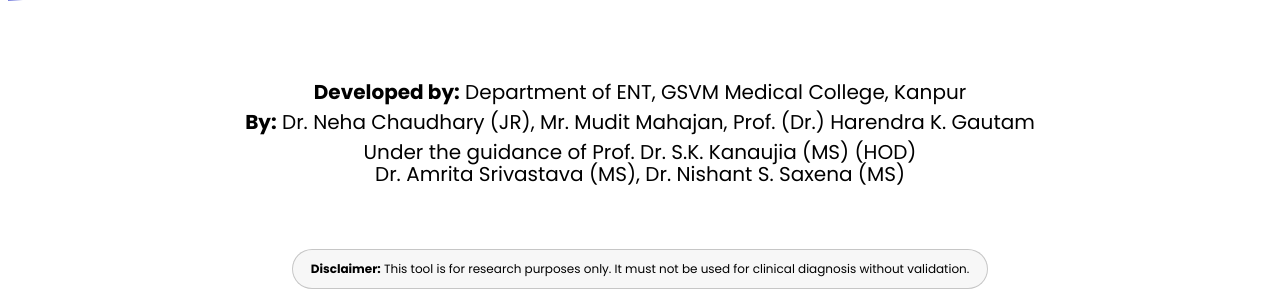
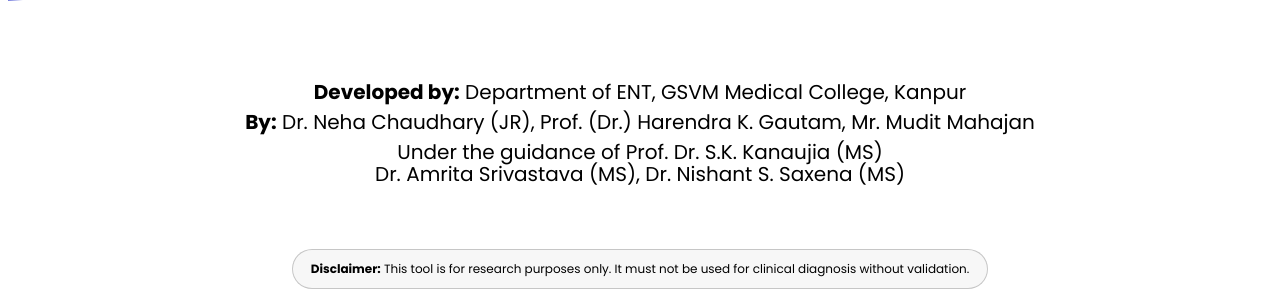
Before and after one commit to mudit-mhjn/voice-model, a FastAPI app: page / in a window 1280 px wide. Shown: the part 1686-1986 px from the top of the page. Run offline with FastAPI, Linux system fonts and the light colour scheme.

Commit message:
footer ordering

```diff
--- a/app/templates/base.html
+++ b/app/templates/base.html
@@ -35,8 +35,8 @@
   <footer class="footer">
     <div>
       <div><strong>Developed by:</strong> Department of ENT, GSVM Medical College, Kanpur</div>
-      <div><strong>By:</strong> Dr. Neha Chaudhary (JR), Mr. Mudit Mahajan, Prof. (Dr.) Harendra K. Gautam</div>
-      <div>Under the guidance of Prof. Dr. S.K. Kanaujia (MS) (HOD) <br>
+      <div><strong>By:</strong> Dr. Neha Chaudhary (JR), Prof. (Dr.) Harendra K. Gautam, Mr. Mudit Mahajan</div>
+      <div>Under the guidance of Prof. Dr. S.K. Kanaujia (MS)<br>
         Dr. Amrita Srivastava (MS), Dr. Nishant S. Saxena (MS)</div>
     </div>
   </footer>
```
